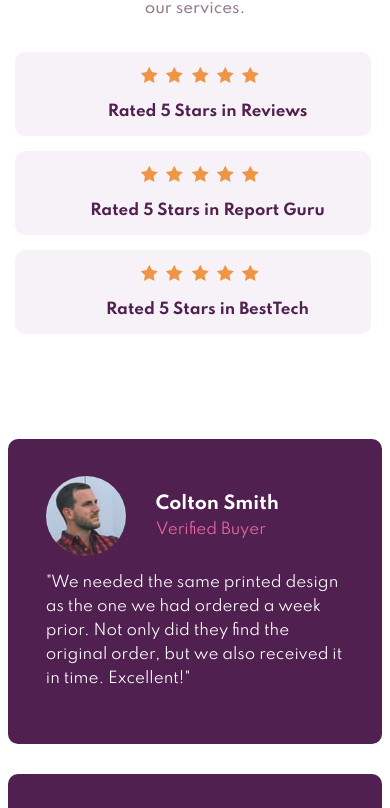
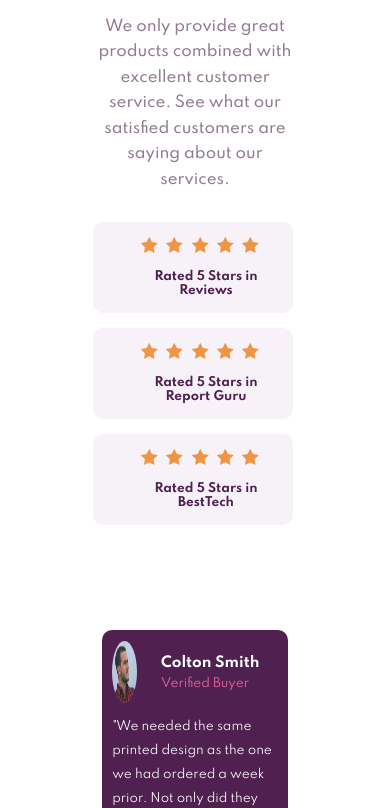
Before and after one commit to FahimMahmudJoy/SocialProofSection, a plain HTML site: page index.html in a window 390 px wide. Shown: the part 275-1083 px from the top of the page. Drawn offline with Linux system fonts and the light colour scheme.

Commit message:
media queries modified

```diff
--- a/css/style.css
+++ b/css/style.css
@@ -28,6 +28,7 @@ h1 {
 
 .container {
     width: 65%;
+    /* border: 2px solid red; */
 }
 
 .section-1,
@@ -141,11 +142,60 @@ h3 {
 }
 
 @media (max-width: 1700px) {
+    .container {
+        width: 50%;
+    }
+
+    .ratings {
+        width: 30%;
+    }
+
+    .rating-category {
+        display: block;
+        font-size: 12px;
+    }
+
+    .reviews {
+        /* border: 2px solid blue; */
+    }
+
+    .review {
+        /* border: 2px solid black; */
+        max-height: 10%;
+        width: 35%;
+        padding: 0.7em;
+        margin: 0.5em;
+    }
+
+    .review-colton {
+        margin-bottom: 6em;
+    }
+
+    .review-irene {
+        margin-top: 3em;
+        margin-bottom: 3em;
+    }
+
+    .review-anne {
+        margin-top: 6em;
+    }
+
+    .people {
+        width: 25%;
+    }
+
+    .info,
+    .comment {
+        font-size: 12px;
+    }
+}
+
+@media (max-width: 1400px) {
     body {
         background-image: url(/images/bg-pattern-top-mobile.svg), url(/images/bg-pattern-bottom-mobile.svg);
     }
     .container {
-        width: 90%;
+        width: 50%;
     }
 
     .section-1,
@@ -173,4 +223,23 @@ h3 {
     .rating {
         margin: 1em;
     }
+
+    .people {
+        width: 10%;
+    }
 }
+
+@media (max-width: 1100px) {
+    body {
+        font-size: 15px;
+    }
+    .people {
+        width: 10%
+    }
+}
+
+@media (max-width: 600px) {
+    .people {
+        width: 15%
+    }
+}
```
